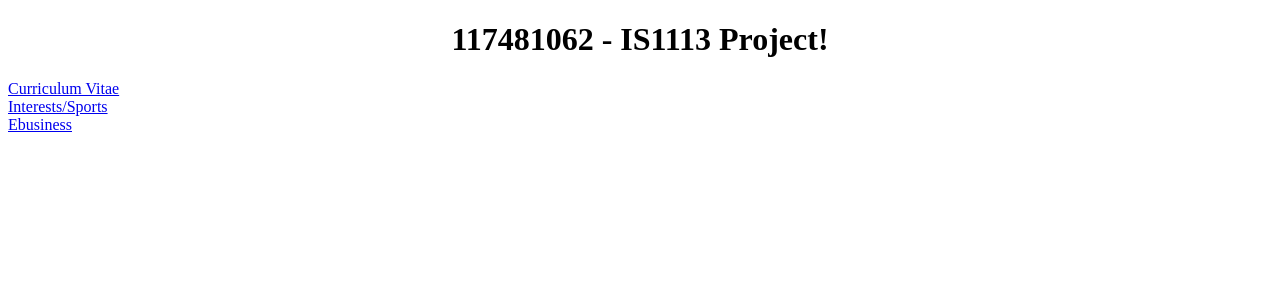
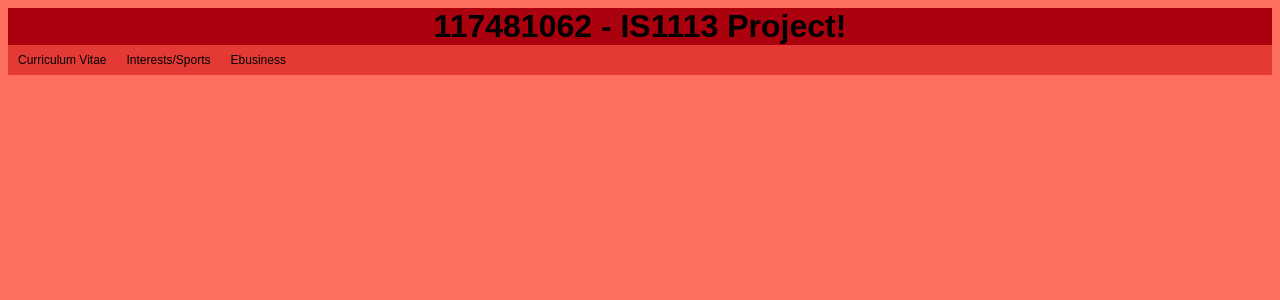
Before and after one commit to CraigDoyleGubbins/IS1113117481062, a PHP site: page / in a window 1280 px wide. Shown: the top 300 px of the page. Run offline with PHP 8.4, Linux system fonts and the light colour scheme.

Commit message:
home style update

```diff
--- a/CV/cv_page2.html
+++ b/CV/cv_page2.html
@@ -2,6 +2,7 @@
 <html>
     <head>
         <title>Education</title>
+
         <link rel="stylesheet" href="../mystylesheet.css" type="text/css" />
 
         <!--Adding Bootstrap-->
@@ -12,7 +13,7 @@
 
     </head>
 
-  <body>
+    <body>
         <h1 class="mainheading">Educational Details</h1>
 
         <p><strong>College:</strong> Harvard</p>
@@ -26,5 +27,5 @@
         <p><strong>Year:</strong> 1956-1960</p>
 
         <a href="cv_page3.html" class="btn btn-dark">Next</a>
- </body>
+    </body>
 </html>
--- a/Interests/sports.html
+++ b/Interests/sports.html
@@ -16,8 +16,8 @@
     <body>
         <h1 class="mainheading">Sports</h1>
 
-        <p><strong>Favourite Sport:</strong> Rugby</p>
-        <p><strong>Training:</strong> Monday, Wednesday, Saturday</p>
+        <p><strong>Favourite Sport:</strong>Rugby</p>
+        <p><strong>Training:</strong>Monday, Wednesday, Saturday</p>
 
         <a href="travel.html" class="btn btn-dark">Next</a>
     </body>
--- a/homepage.html
+++ b/homepage.html
@@ -4,15 +4,19 @@
         <title>117481062</title>
         <link rel="stylesheet" href="mystylesheet.css" type="text/css" />
     </head>
-    <body>
-
-        <h1 class="mainheading">117481062 - IS1113 Project!</h1>
-
-        <a href="CV/cv_page1.html">Curriculum Vitae</a>
-        </br>
-        <a href="Interests/sports.html">Interests/Sports</a>
-        </br>
-        <a href="Ebusiness/Ebus1.php">Ebusiness</a>
-
+    <body style="background-color: #ff6f60">
+        <header>
+        <h1 style="margin:0px;" class="mainheading">117481062 - IS1113 Project!</h1>
+        <div class="navbar">
+            <a href="CV/cv_page1.html">Curriculum Vitae</a>
+            <a href="Interests/sports.html">Interests/Sports</a>
+            <a href="Ebusiness/Ebus1.php">Ebusiness</a>
+        </div>
+        </header>
     </body>
 </html>
+
+<!--
+https://www.w3schools.com/howto/howto_css_dropdown_navbar.asp
+https://material.io/color/#!/?view.left=0&view.right=0&secondary.color=5C6BC0&primary.color=E53935&primary.text.color=000000
+-->
--- a/mystylesheet.css
+++ b/mystylesheet.css
@@ -1,3 +1,24 @@
 .mainheading{
     text-align: center;
+    background-color: #ab000d;
+    font-family: Arial;
 }
+/* navbar container */
+.navbar{
+    overflow: hidden;
+    background-color: #e53935;
+    font-family: Arial;
+}
+
+.navbar a{
+    float: left;
+    text-decoration: none;
+    color: #000000;
+    font-size: 12px;
+    padding: 8px 10px;
+}
+
+.navbar a:hover{
+    background-color: #8e99f3;
+    color: #ffffff;
+}
```
Also changed, not shown: CV/cv_page1.html (+7 -6 lines).
